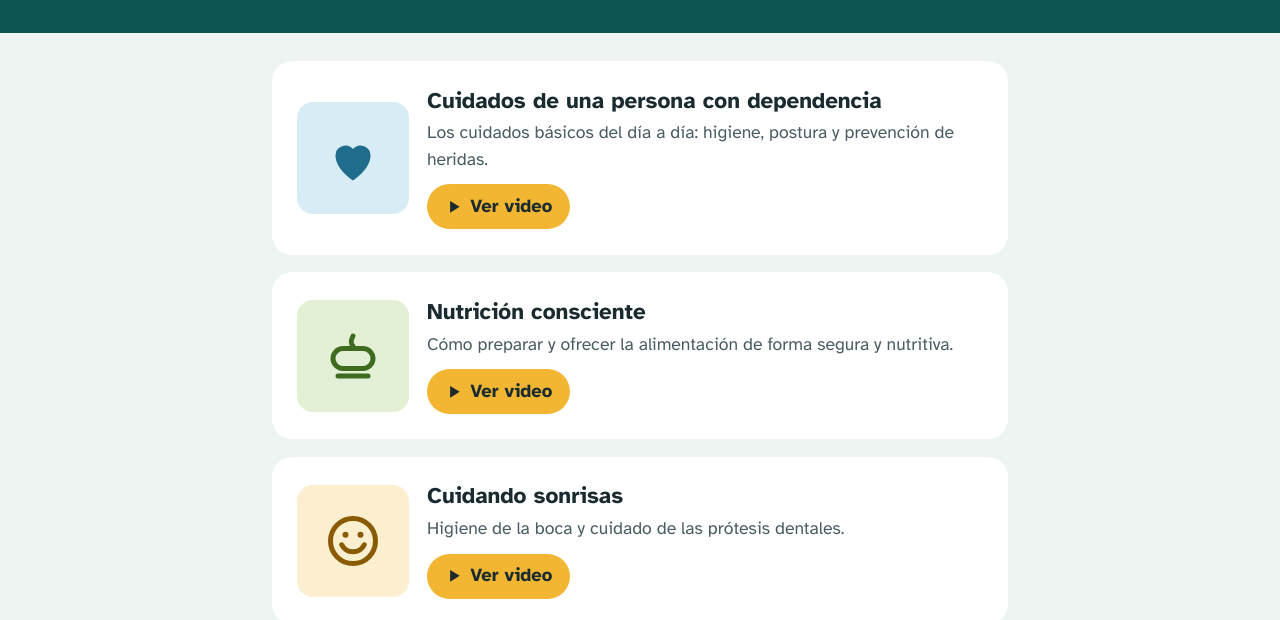
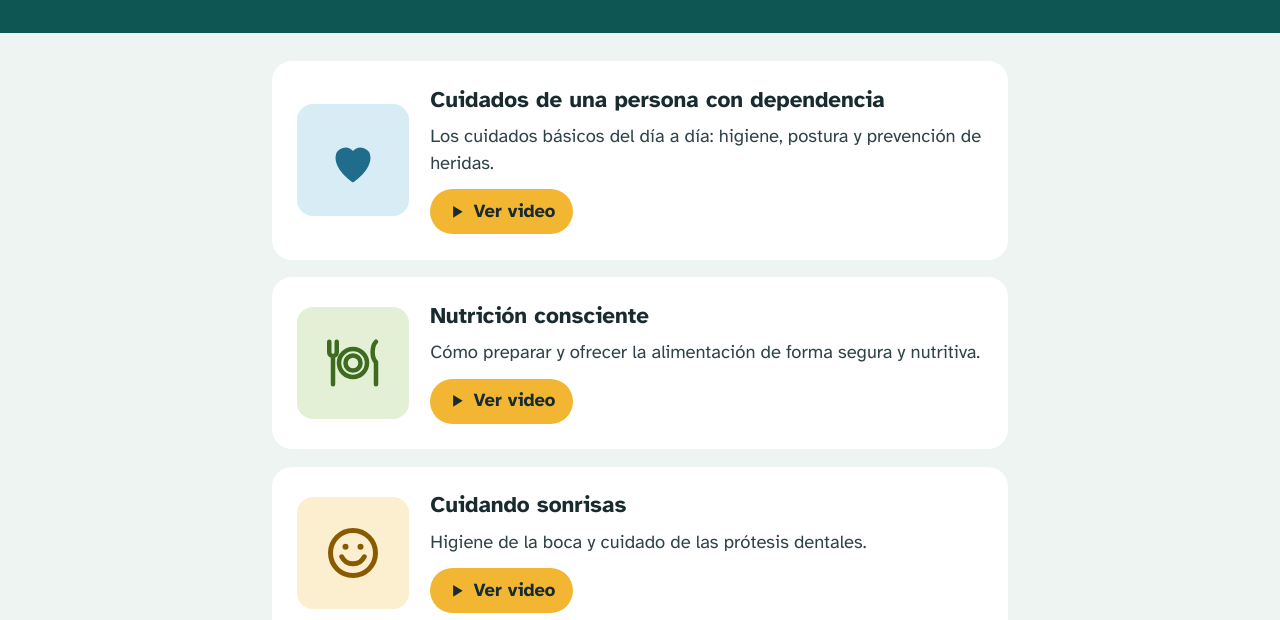
Before and after one commit to CESFAM-5/PADDS, a plain HTML site: page index.html in a window 1280 px wide. Shown: the part 193-813 px from the top of the page. Drawn offline with Linux system fonts and the light colour scheme.

Commit message:
Update index.html

```diff
--- a/index.html
+++ b/index.html
@@ -11,7 +11,7 @@
   :root{
     --fondo:#EEF4F2;
     --tinta:#1A2B30;
-    --suave:#4A5D63;
+    --suave:#2F4248;
     --marca:#0D5653;
     --boton:#F2B632;
     --blanco:#FFFFFF;
@@ -40,8 +40,13 @@
   .tarjeta{
     width:100%;
     display:grid;
-    grid-template-columns:5.5rem 1fr;
-    gap:1.1rem;
+    grid-template-columns:3.75rem 1fr;
+    grid-template-areas:
+      "icono titulo"
+      "desc  desc"
+      "ver   ver";
+    column-gap:.9rem;
+    row-gap:.6rem;
     align-items:center;
     text-align:left;
     background:var(--blanco);
@@ -55,12 +60,14 @@
   .tarjeta:hover{border-color:var(--marca)}
   .tarjeta:focus-visible{outline:4px solid var(--boton);outline-offset:3px}
   .icono{
-    width:5.5rem;height:5.5rem;border-radius:1rem;
+    grid-area:icono;
+    width:3.75rem;height:3.75rem;border-radius:.85rem;
     display:grid;place-items:center;
   }
-  .icono svg{width:3rem;height:3rem}
-  .tarjeta h2{font-size:1.4rem;line-height:1.25;margin:0 0 .3rem}
-  .tarjeta p{font-size:1.1rem;color:var(--suave);margin:0 0 .75rem}
+  .icono svg{width:2.25rem;height:2.25rem}
+  .titulo{grid-area:titulo;display:block;font-size:1.4rem;font-weight:700;line-height:1.2}
+  .desc{grid-area:desc;display:block;font-size:1.15rem;line-height:1.45;color:var(--suave)}
+  .ver{grid-area:ver;justify-self:start;margin-top:.2rem}
   .ver{
     display:inline-flex;align-items:center;gap:.5rem;
     background:var(--boton);color:var(--tinta);
@@ -99,8 +106,15 @@
   .reproductor p.desc{font-size:1.2rem;margin:1rem 0 0;max-width:40rem}
 
   @media (min-width:44rem){
-    .tarjeta{grid-template-columns:7rem 1fr;padding:1.4rem}
-    .icono{width:7rem;height:7rem}
+    .tarjeta{
+      grid-template-columns:7rem 1fr;
+      grid-template-areas:
+        "icono titulo"
+        "icono desc"
+        "icono ver";
+      column-gap:1.3rem;padding:1.4rem;
+    }
+    .icono{width:7rem;height:7rem;border-radius:1rem;align-self:center}
     .icono svg{width:3.75rem;height:3.75rem}
   }
   @media (prefers-reduced-motion:no-preference){
@@ -159,7 +173,7 @@ const VIDEOS = [
     descripcion: "Cómo preparar y ofrecer la alimentación de forma segura y nutritiva.",
     youtube: "PKvhaSrtt04",
     color: "#E3F0D6",
-    icono: '<path d="M12 4c-1 2-1 3 0 4M8 9h8a4 4 0 0 1 0 8H8a4 4 0 0 1 0-8z" fill="none" stroke="#3E6B1F" stroke-width="2" stroke-linecap="round"/><path d="M6 20h12" stroke="#3E6B1F" stroke-width="2" stroke-linecap="round"/>'
+    icono: '<g fill="none" stroke="#3E6B1F" stroke-width="1.8" stroke-linecap="round" stroke-linejoin="round"><circle cx="12" cy="12" r="5.6"/><circle cx="12" cy="12" r="3"/><path d="M2.5 3.5v4.2a1.5 1.5 0 0 0 3 0V3.5M4 9.2V20.5"/><path d="M21.2 3.5c-1.8 1.8-1.8 6.5 0 8.2V20.5"/></g>'
   },
   {
     titulo: "Cuidando sonrisas",
@@ -180,7 +194,7 @@ const VIDEOS = [
     descripcion: "Acompañar con cariño en la etapa final y cuidarse en el duelo.",
     youtube: "qiYUXtCRXOU",
     color: "#F6E0DA",
-    icono: '<path d="M12 20c-4-3-6-6-6-9a6 6 0 0 1 12 0c0 3-2 6-6 9z" fill="none" stroke="#8C3B2A" stroke-width="2"/><path d="M12 9v5" stroke="#8C3B2A" stroke-width="2" stroke-linecap="round"/>'
+    icono: '<g fill="none" stroke="#8C3B2A" stroke-width="1.8" stroke-linecap="round" stroke-linejoin="round"><path d="M12 12.5c-3.2 0-5-2.3-5-6.5 2 .2 3.6 1.2 5 3 1.4-1.8 3-2.8 5-3 0 4.2-1.8 6.5-5 6.5z"/><path d="M12 9v3.5"/><path d="M12 12.5V21"/><path d="M12 18c-1.2-2-3-2.8-5-2.6.3 2 2.2 3 5 2.6z"/><path d="M12 16.5c1.2-1.8 2.8-2.4 4.6-2.2-.3 1.8-2 2.7-4.6 2.2z"/></g>'
   }
 ];
 
@@ -201,11 +215,9 @@ VIDEOS.forEach((v, i) => {
       <span class="icono" style="background:${v.color}">
         <svg viewBox="0 0 24 24" aria-hidden="true">${v.icono}</svg>
       </span>
-      <span>
-        <h2>${v.titulo}</h2>
-        <p>${v.descripcion}</p>
-        <span class="ver">${play} Ver video</span>
-      </span>
+      <span class="titulo">${v.titulo}</span>
+      <span class="desc">${v.descripcion}</span>
+      <span class="ver">${play} Ver video</span>
     </button>`;
   lista.appendChild(li);
 });
```
